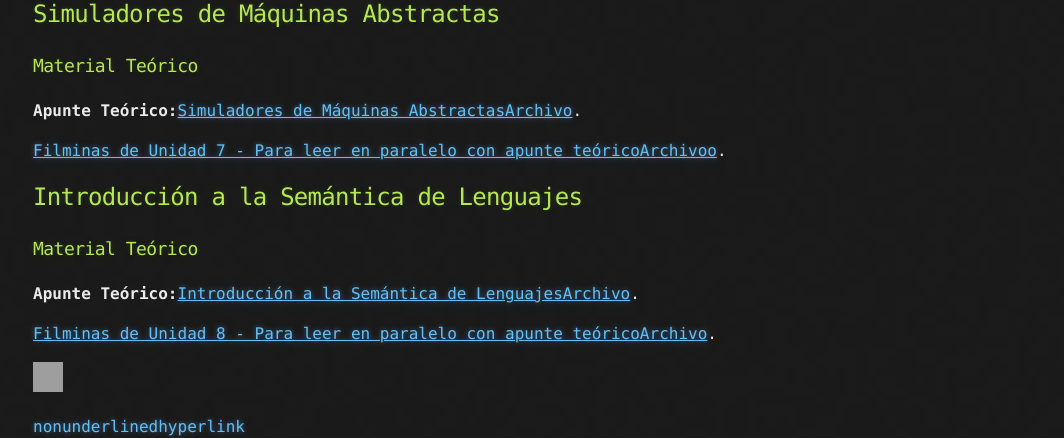
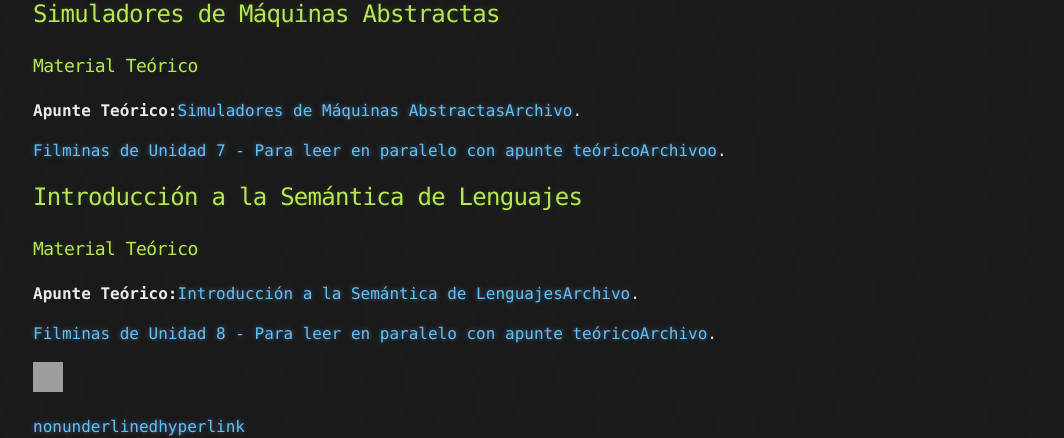
Before and after one commit to Ismael0351/utnfrcssl, a Jekyll site: the page built from index.md, in a window 1280 px wide. Shown: the part 3257-3695 px from the top of the page, without its empty margins (107-1171 px from the left). Built offline with Jekyll 4.4.1, drawn with Linux system fonts in a browser that asks for light colours; our own code applies the rules of GitHub Pages for plain Markdown files; grey boxes are pictures that could not be loaded.

Commit message:
Update index.md

```diff
--- a/index.md
+++ b/index.md
@@ -135,18 +135,18 @@ Introducción a la Lingüística Matemática: símbolos, alfabetos, palabras y l
 ## Simuladores de Máquinas Abstractas
 
 ### Material Teórico
-**Apunte Teórico:**<a href="https://drive.google.com/file/d/1HN4GPcAgbJVyMMKye88A_PfvfVfTORhg/view?usp=sharing" target="_blank">Simuladores de Máquinas AbstractasArchivo</a>.
+**Apunte Teórico:**<a style="text-decoration:none" href="https://drive.google.com/file/d/1HN4GPcAgbJVyMMKye88A_PfvfVfTORhg/view?usp=sharing" target="_blank">Simuladores de Máquinas AbstractasArchivo</a>.
 
-<a href="https://drive.google.com/file/d/1XgqFGZs4lBUEFzE9K3mXasxzlwv7uay0/view?usp=sharing" target="_blank">Filminas de Unidad 7 - Para leer en paralelo con apunte teóricoArchivoo</a>.
+<a style="text-decoration:none" href="https://drive.google.com/file/d/1XgqFGZs4lBUEFzE9K3mXasxzlwv7uay0/view?usp=sharing" target="_blank">Filminas de Unidad 7 - Para leer en paralelo con apunte teóricoArchivoo</a>.
 
 
 
 ## Introducción a la Semántica de Lenguajes
 
 ### Material Teórico
-**Apunte Teórico:**<a href="https://drive.google.com/file/d/1JnyTeaW_TAufd8JDTAxQhZUc6qltyird/view?usp=sharing" target="_blank">Introducción a la Semántica de LenguajesArchivo</a>.
+**Apunte Teórico:**<a style="text-decoration:none" href="https://drive.google.com/file/d/1JnyTeaW_TAufd8JDTAxQhZUc6qltyird/view?usp=sharing" target="_blank">Introducción a la Semántica de LenguajesArchivo</a>.
 
-<a title="Pdf" href="https://drive.google.com/file/d/1GiVQG7mImi0oECF3zskB-Hh2aQ-ph_HK/view?usp=sharing" target="_blank">Filminas de Unidad 8 - Para leer en paralelo con apunte teóricoArchivo</a>.
+<a style="text-decoration:none" href="https://drive.google.com/file/d/1GiVQG7mImi0oECF3zskB-Hh2aQ-ph_HK/view?usp=sharing" target="_blank">Filminas de Unidad 8 - Para leer en paralelo con apunte teóricoArchivo</a>.
 
 
 <a title="Pdf"><img src="https://plataforma.liceodelvalle.edu.ec/images/iconos/pdf.png"  width="30" height="30" ></a>
```
